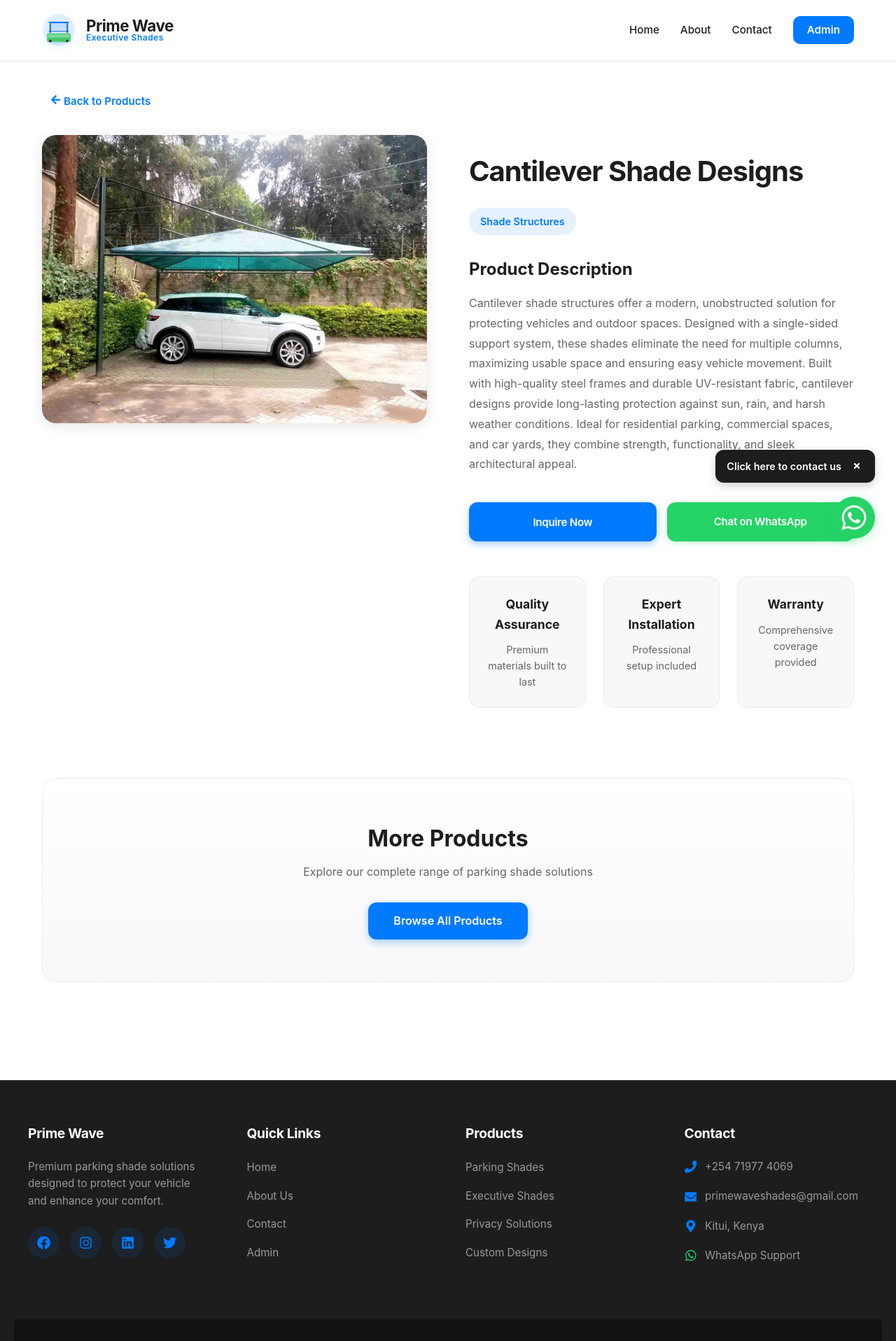
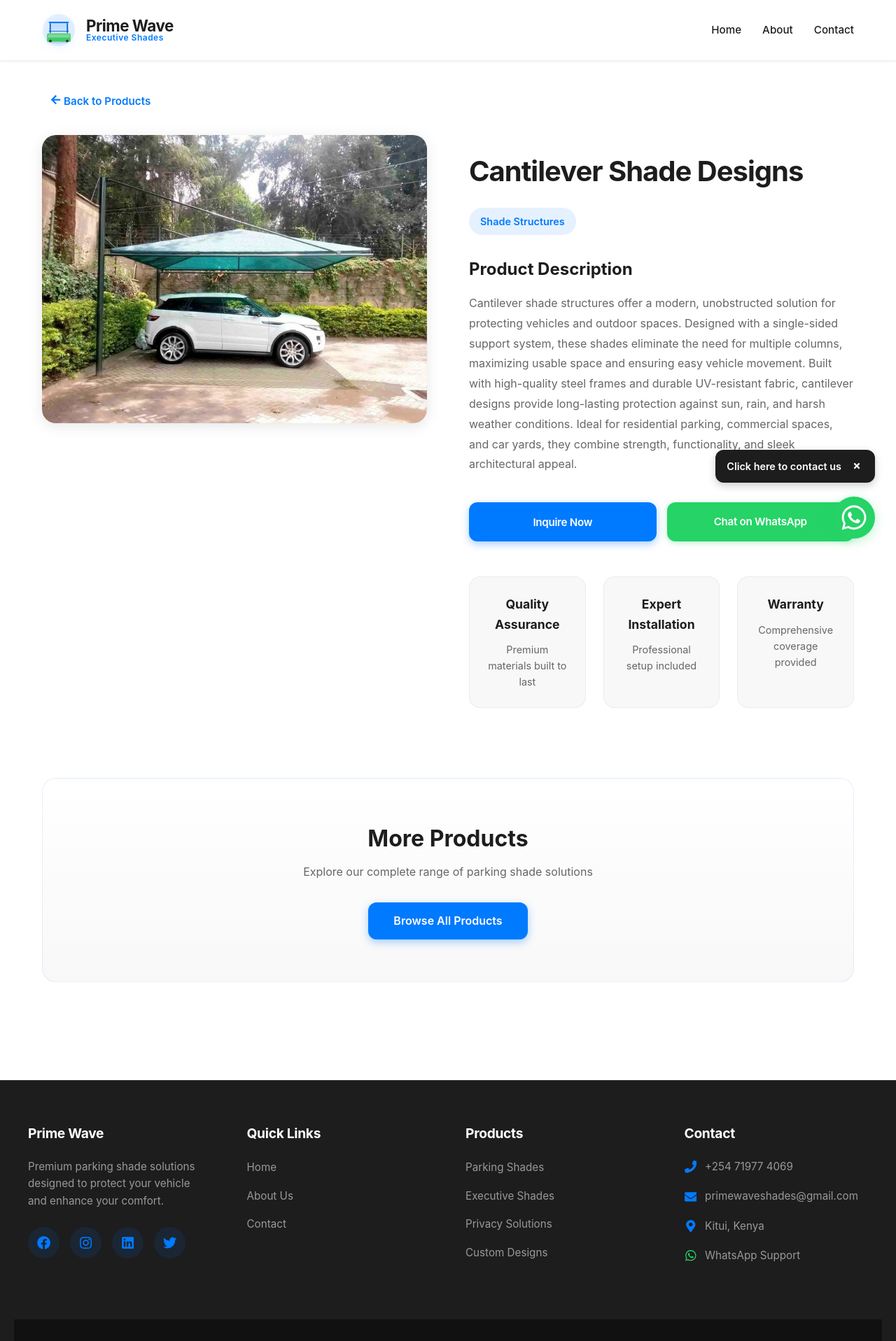
Before and after one commit to edwardsila/prime-wave-executive-shades, a React (Create React App) app in the folder frontend/: page /product/1 in a window 1280 px wide. Shown: the top 1917 px of the page at 70% size. Built offline with nearby package versions, Linux system fonts and the light colour scheme.

Commit message:
Remove all admin login links from navigation and footer

```diff
--- a/frontend/src/components/Footer.js
+++ b/frontend/src/components/Footer.js
@@ -39,7 +39,6 @@
               <li><Link to="/">Home</Link></li>
               <li><Link to="/about">About Us</Link></li>
               <li><Link to="/contact">Contact</Link></li>
-              <li><Link to="/admin-login">Admin</Link></li>
             </ul>
           </div>
 
--- a/frontend/src/pages/AboutUs.js
+++ b/frontend/src/pages/AboutUs.js
@@ -18,7 +18,6 @@
             <Link to="/" className="nav-link">Home</Link>
             <Link to="/about" className="nav-link active">About</Link>
             <Link to="/contact" className="nav-link">Contact</Link>
-            <Link to="/admin-login" className="nav-link admin-link">Admin</Link>
           </div>
         </div>
       </header>
--- a/frontend/src/pages/ContactUs.js
+++ b/frontend/src/pages/ContactUs.js
@@ -71,7 +71,6 @@
             <Link to="/" className="nav-link">Home</Link>
             <Link to="/about" className="nav-link">About</Link>
             <Link to="/contact" className="nav-link active">Contact</Link>
-            <Link to="/admin-login" className="nav-link admin-link">Admin</Link>
           </div>
         </div>
       </header>
--- a/frontend/src/pages/ProductDetail.js
+++ b/frontend/src/pages/ProductDetail.js
@@ -57,7 +57,6 @@
             <Link to="/" className="nav-link">Home</Link>
             <Link to="/about" className="nav-link">About</Link>
             <Link to="/contact" className="nav-link">Contact</Link>
-            <Link to="/admin-login" className="nav-link admin-link">Admin</Link>
           </div>
         </div>
       </header>
```
